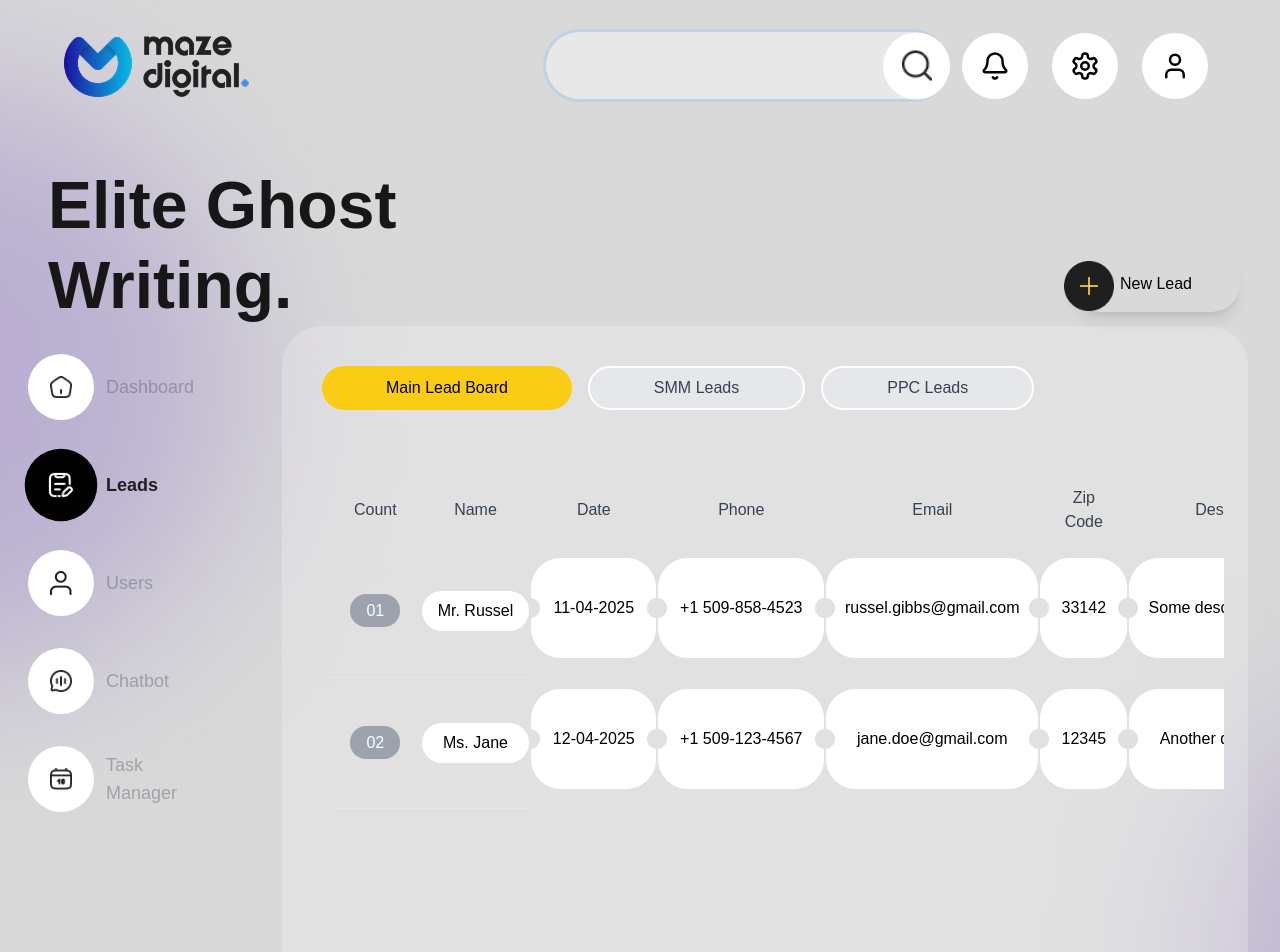
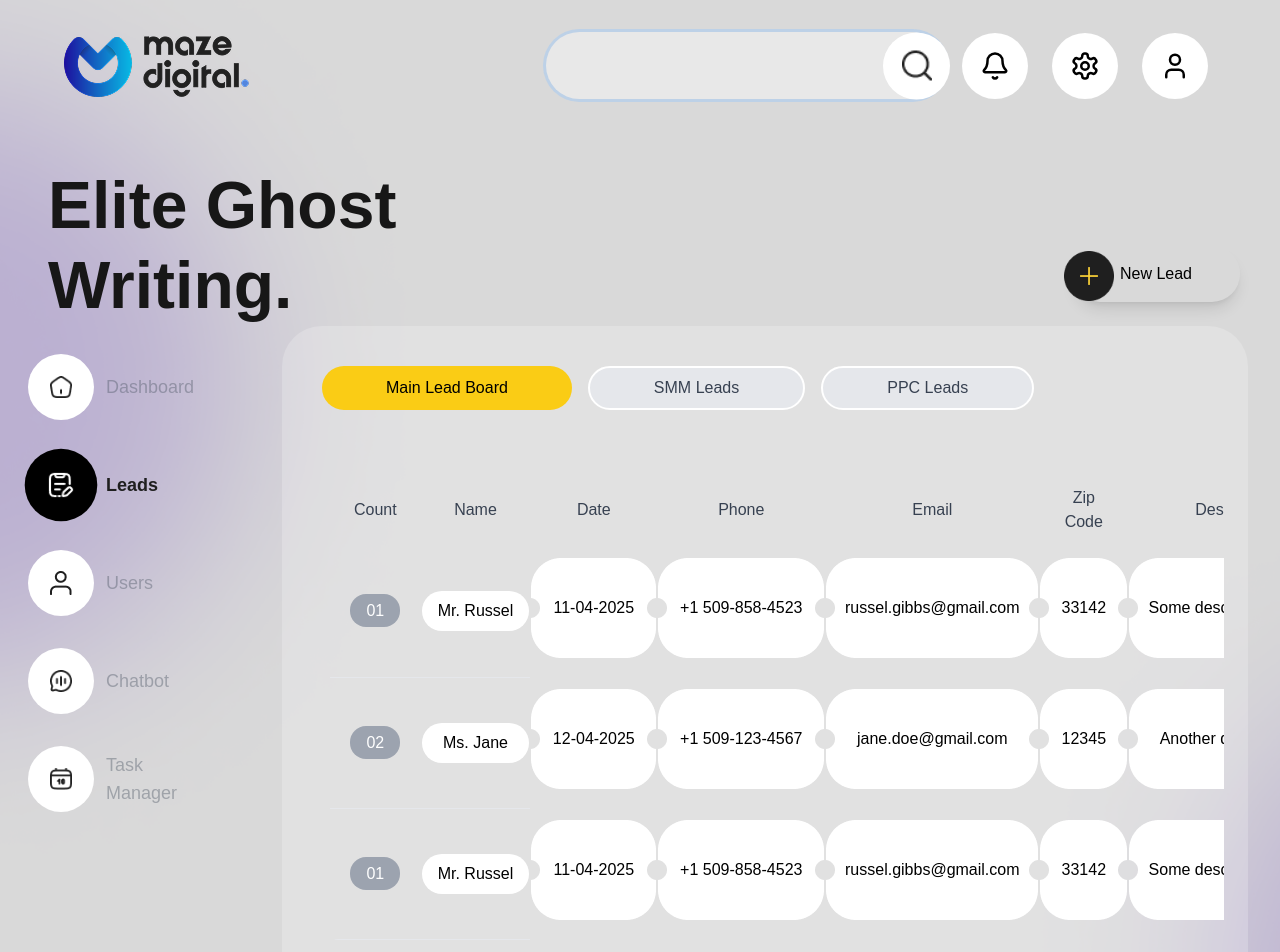
Before and after one commit to bilalsami00/maze-digital, a Next.js app: page /Leads in a window 1280 px wide. Shown: the top 952 px of the page. Built offline with nearby package versions, Linux system fonts and the light colour scheme; a web font is replaced by a local one.

Commit message:
approved require minor adjustment

```diff
--- a/src/app/Leads/page.tsx
+++ b/src/app/Leads/page.tsx
@@ -944,6 +944,18 @@ export default function Leads() {
       assignBy: "Alice Smith",
       comments: "109",
     },
+    {
+      count: "01",
+      name: "Mr. Russel",
+      date: "11-04-2025",
+      phone: "+1 509-858-4523",
+      email: "russel.gibbs@gmail.com",
+      zipCode: "33142",
+      description: "Some description here...",
+      assignTo: "Hassan Osama",
+      assignBy: "Huzaifa Aijaz",
+      comments: "115",
+    },
   ];
   const [isSidebarOpen, setIsSidebarOpen] = useState(true);
 
@@ -984,15 +996,20 @@ export default function Leads() {
         <Header />
       </header>
 
+      {/* Sidebar + Main Content Wrapper */}
+      <div className="flex flex-row w-full min-h-screen relative">
         {/* Sidebar */}
         <aside
-        className={`transition-all duration-300 ${
-          isSidebarOpen ? "w-[250px]" : "w-[250px] -translate-x-full"
-        } min-h-screen relative mt-64`}
+          className={` md:relative z-50 min-h-screen transition-all duration-300 overflow-hidden ${
+            isSidebarOpen
+              ? "translate-x-0 w-[250px] opacity-100"
+              : "w-0 opacity-0"
+          } md:w-[250px] md:translate-x-0 md:opacity-100 mt-64`}
         >
-        <Sidebar />
+          {isSidebarOpen && <Sidebar />} {/* Render Sidebar only when open */}
         </aside>
 
+        {/* Sidebar Toggle Button */}
         <button
           onClick={toggleSidebar}
           className="absolute bottom-8 left-[30px] z-50 bg-white p-4 rounded-full shadow-lg transition-all duration-300"
@@ -1007,7 +1024,7 @@ export default function Leads() {
         </button>
 
         {/* New Lead Button (Unchanged) */}
-      <div className="absolute right-10 top-[16rem] z-30">
+        <div className="absolute right-10 top-[11rem] z-30">
           <button className="px-6 py-3 md:px-12 md:py-4 bg-transparent text-black rounded-full font-medium flex items-center gap-2 shadow-lg relative">
             <Image
               src="/images/newLeadPlus.png"
@@ -1020,7 +1037,6 @@ export default function Leads() {
             <span className="whitespace-nowrap hidden md:inline">New Lead</span>
           </button>
         </div>
-
 
         {/* Main Content - CHANGED */}
         <div className="flex-1 min-h-screen relative mt-64 bg-white bg-opacity-20 p-6 overflow-auto rounded-[40px]  mx-8">
@@ -1252,5 +1268,6 @@ export default function Leads() {
           </div>
         </div>
       </div>
+    </div>
   );
 }
```
Lines whose indentation alone changed are shown as unchanged.
